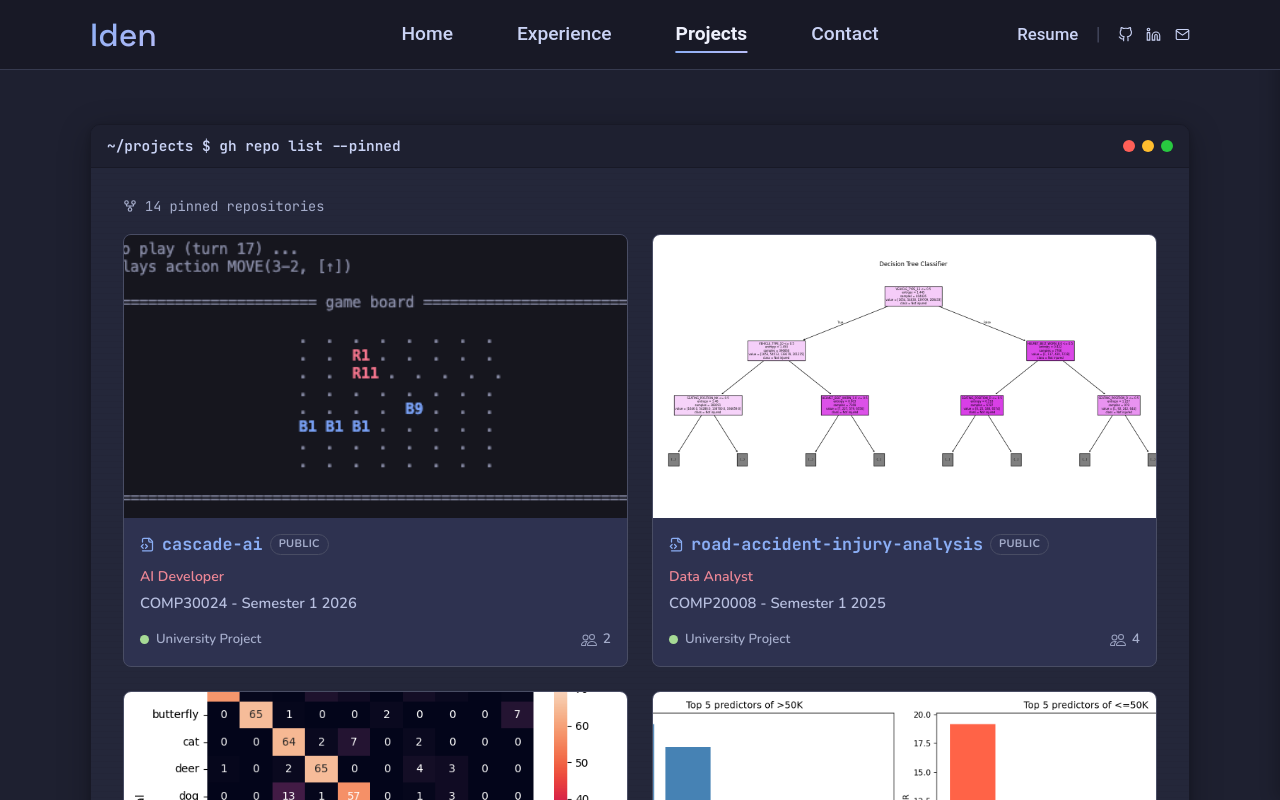
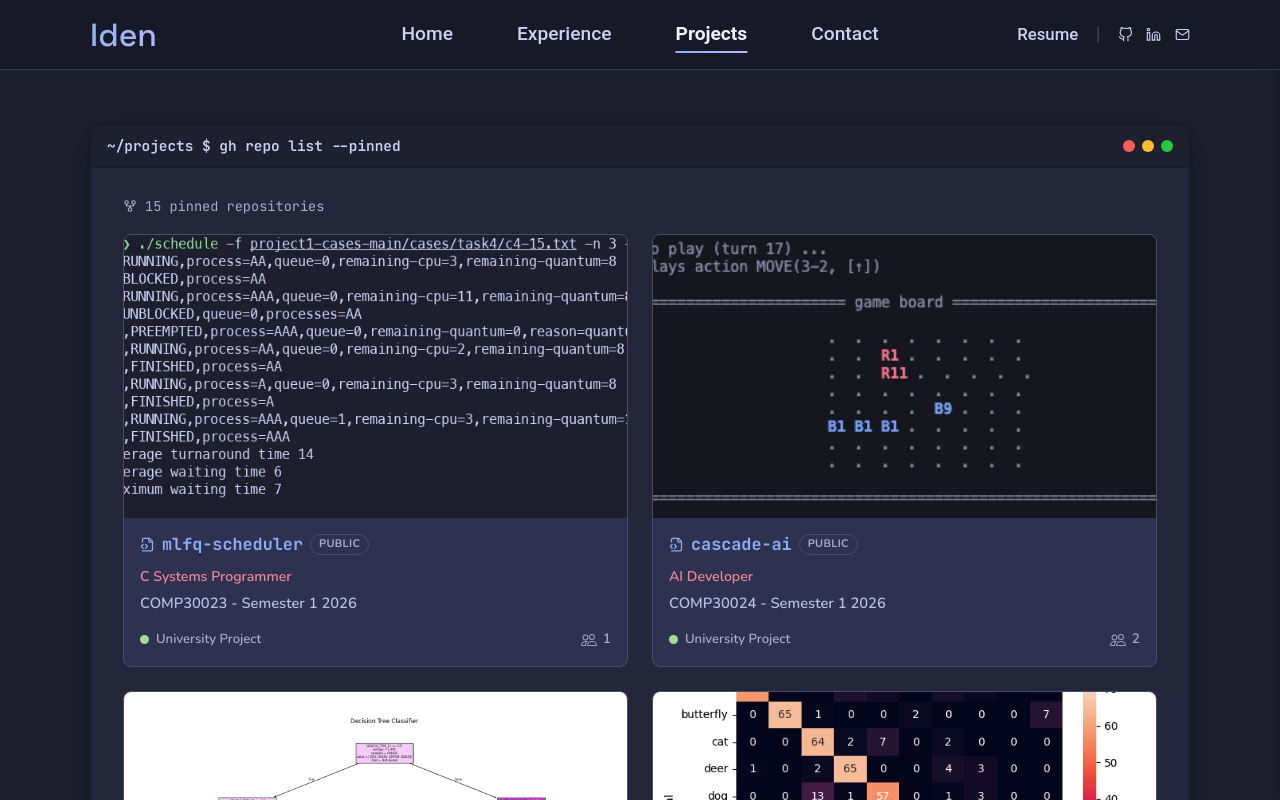
Before and after one commit to iden0605/portfolio, a React (Vite) app: page /projects in a window 1280 px wide. Shown: the top 800 px of the page. Built offline with nearby package versions, Linux system fonts and the light colour scheme.

Commit message:
Feat: Added compsys project 1

```diff
--- a/src/Data/projectData.js
+++ b/src/Data/projectData.js
@@ -1,5 +1,29 @@
 // data for project section
 const projectData = {
+  "MLFQ Scheduler": {
+    tokenizedName: "mlfq-scheduler",
+    category: "university",
+    description: `MLFQ Scheduler is a Multi-Level Feedback Queue CPU scheduling simulator built in C for COMP30023 (Computer Systems). It models process arrivals, priority-queue demotion, I/O blocking, and periodic priority boosting on a tick-by-tick basis. Given a workload trace and scheduler configuration, it produces a full execution transcript and summary statistics including turnaround time, waiting time, and CPU utilisation.`,
+    date: "COMP30023 - Semester 1 2026",
+    type: "University Project",
+    teamSize: 1,
+    role: "C Systems Programmer",
+    thumbnail: "/assets/project/MLFQ Scheduler/mlfq-scheduler-image-1.png",
+    technologies: ["C", "Makefile", "GitHub Actions"],
+    liveLink: "",
+    githubLink: "https://github.com/iden0605/COMP30023-Project-1",
+    itchLink: "",
+    wwwLink: "",
+    status: "Completed",
+    projectTime: "3 Weeks",
+    keyResponsibilities: [
+      "Designed and implemented the MLFQ simulation core, including tick-by-tick state transitions across arrival, I/O completion, priority boosting, preemption, and dispatch.",
+      "Implemented per-level ready queues with quantum-based demotion and configurable priority boosting on a fixed interval.",
+      "Built I/O burst tracking so processes correctly alternate between CPU and blocked states across multiple bursts.",
+      "Modularised the scheduler into discrete, single-responsibility functions for maintainability and testing.",
+      "Computed and printed per-process and summary statistics (turnaround time, waiting time, CPU utilisation).",
+    ],
+  },
   "Cascade AI": {
     tokenizedName: "cascade-ai",
     category: "university",
```
Also changed, not shown: public/assets/project/MLFQ Scheduler/mlfq-scheduler-image-1.png (added).
